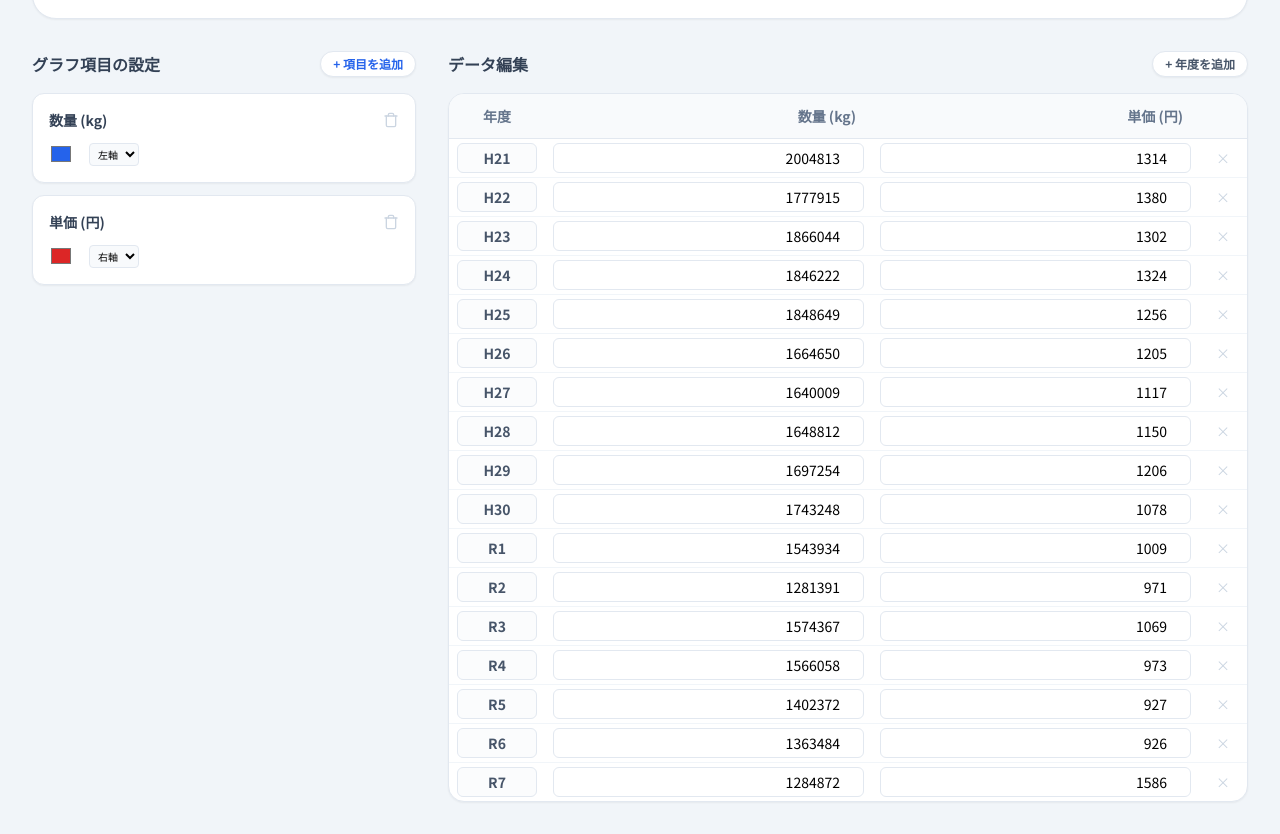
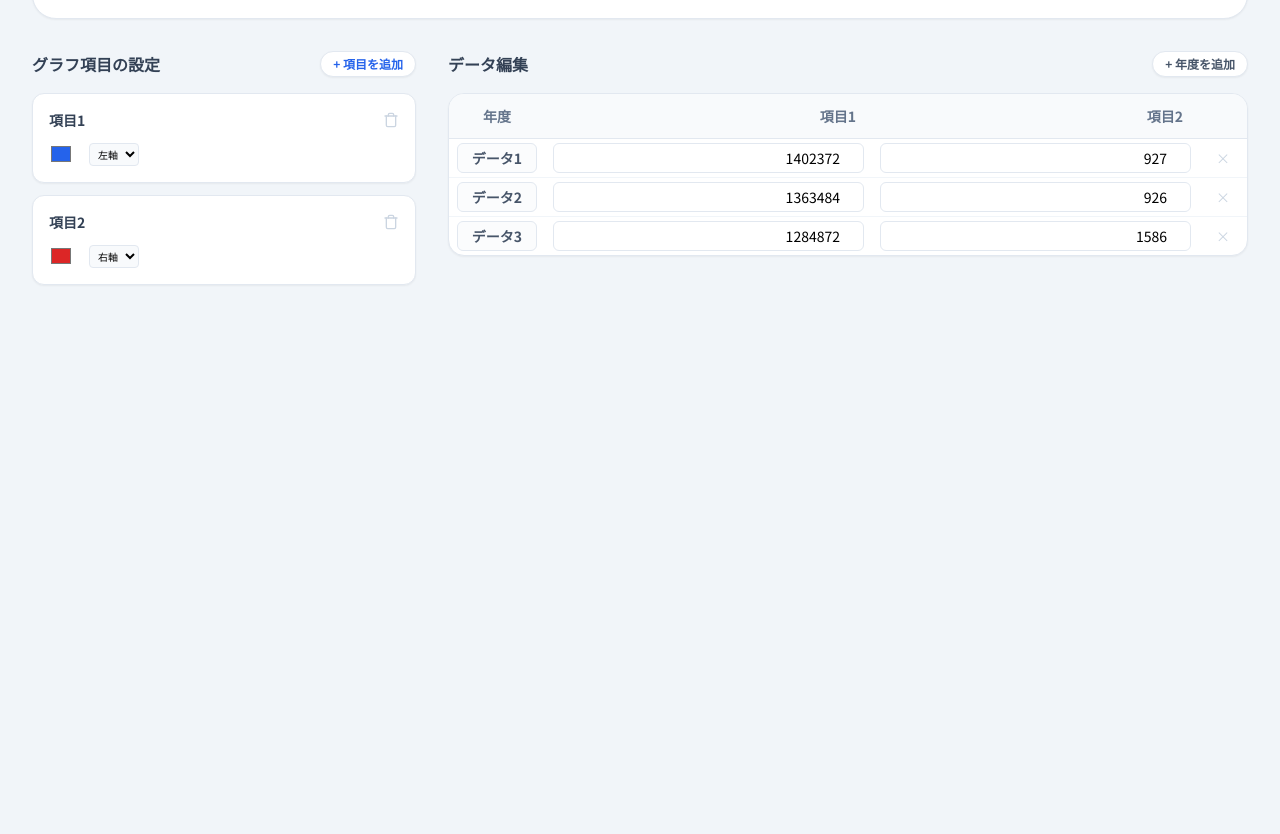
Before and after one commit to m01-A/mytool-maker-graphs, a plain HTML site: page index.html in a window 1280 px wide. Shown: the part 901-1735 px from the top of the page. After the commit the page ends 1218 px from the top, so only its background shows below. Drawn offline with nearby package versions, Linux system fonts and the light colour scheme.

Commit message:
Update index.html

```diff
--- a/index.html
+++ b/index.html
@@ -94,18 +94,18 @@
     </div>
 
     <script>
-        let years = ["H21", "H22", "H23", "H24", "H25", "H26", "H27", "H28", "H29", "H30", "R1", "R2", "R3", "R4", "R5", "R6", "R7"];
+        let years = [ "データ1", "データ2", "データ3"];
         let seriesList = [
             {
-                name: "数量 (kg)",
+                name: "項目1",
                 color: "#2563eb",
-                data: [2004813, 1777915, 1866044, 1846222, 1848649, 1664650, 1640009, 1648812, 1697254, 1743248, 1543934, 1281391, 1574367, 1566058, 1402372, 1363484, 1284872],
+                data: [1402372, 1363484, 1284872],
                 yAxis: 'yLeft'
             },
             {
-                name: "単価 (円)",
+                name: "項目2",
                 color: "#dc2626",
-                data: [1314, 1380, 1302, 1324, 1256, 1205, 1117, 1150, 1206, 1078, 1009, 971, 1069, 973, 927, 926, 1586],
+                data: [927, 926, 1586],
                 yAxis: 'yRight'
             }
         ];
```
